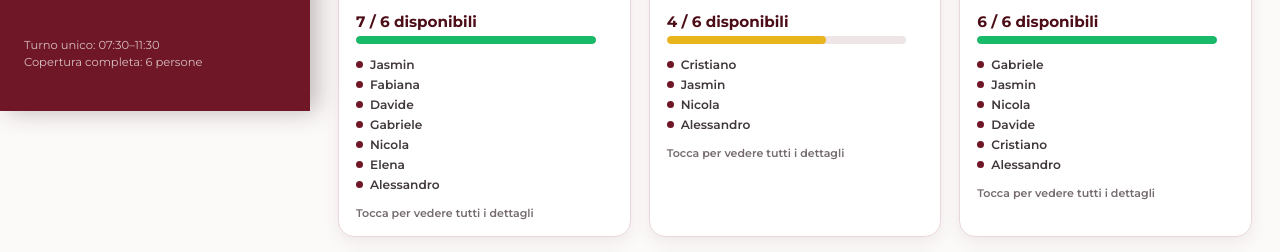
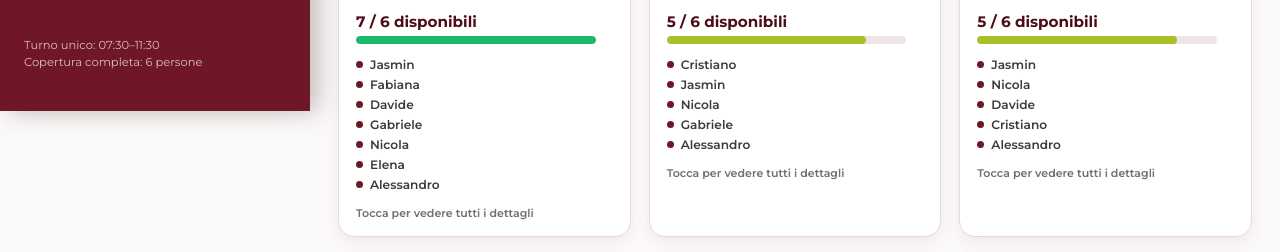
Before and after one commit to gabrjmad/calendario, a plain HTML site: page index.html in a window 1280 px wide. Shown: the part 689-941 px from the top of the page. Drawn offline with Linux system fonts and the light colour scheme; a web font is replaced by a local one.

Commit message:
Update index.html

```diff
--- a/index.html
+++ b/index.html
@@ -281,13 +281,13 @@
       { date: '2026-08-31', available: ['gabriele', 'jasmin', 'fabiana', 'davide', 'nicola', 'alessandro'] },
       { date: '2026-09-01', available: ['gabriele', 'fabiana', 'davide', 'nicola', 'jasmin', 'cristiano', 'alessandro'] },
       { date: '2026-09-02', available: ['jasmin', 'fabiana', 'davide', 'gabriele', 'nicola', 'elena', 'alessandro'] },
-      { date: '2026-09-03', available: ['cristiano', 'jasmin', 'nicola', 'alessandro'] },
-      { date: '2026-09-04', available: ['gabriele', 'jasmin', 'nicola', 'davide', 'cristiano', 'alessandro'] },
+      { date: '2026-09-03', available: ['cristiano', 'jasmin', 'nicola','gabriele', 'alessandro'] },
+      { date: '2026-09-04', available: ['jasmin', 'nicola', 'davide', 'cristiano', 'alessandro'] },
       { date: '2026-09-05', available: ['jasmin', 'fabiana', 'nicola', 'elena', 'cristiano', ] },
       { date: '2026-09-06', available: ['gabriele', 'fabiana', 'jasmin', 'davide', 'nicola', 'alessandro'] },
       { date: '2026-09-07', available: ['gabriele', 'jasmin', 'fabiana', 'davide', 'nicola', 'elena', 'alessandro'] },
       { date: '2026-09-08', available: ['gabriele', 'jasmin', 'nicola', 'davide', 'fabiana', 'elena', 'alessandro'] },
-      { date: '2026-09-09', available: ['jasmin', 'davide', 'nicola'] },
+      { date: '2026-09-09', available: ['jasmin', 'davide', 'nicola', 'gabriele'] },
       { date: '2026-09-10', available: ['fabiana', 'davide','alessandro', 'nicola',] },
       { date: '2026-09-11', available: ['gabriele', 'jasmin', 'fabiana', 'davide', 'nicola', 'alessandro'] },
       { date: '2026-09-12', available: ['gabriele', 'jasmin', 'fabiana', 'davide', 'nicola', 'alessandro'] }
```
